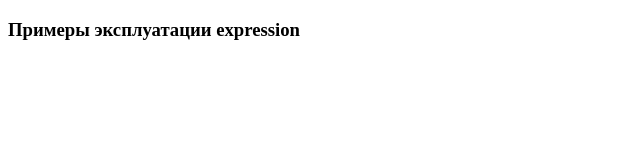
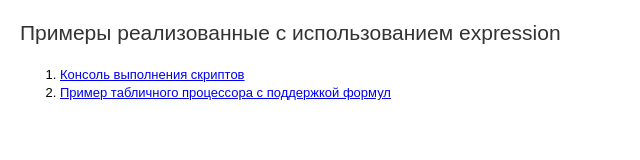
Before and after one commit to matraska23/expression, a plain HTML site: page index.html in a window 1280 px wide. Shown: the whole page, without its empty margins (0-640 px from the left). Drawn offline with Linux system fonts and the light colour scheme.

Commit message:
update gh page

```diff
--- a/index.html
+++ b/index.html
@@ -3,8 +3,29 @@
 <head>
 	<meta charset="utf-8">
 	<title>expression</title>
+	<style>
+	body{
+		margin: 0;
+		font: 13px/18px Arial;
+	}
+	.wrap{
+		margin: 20px;
+	}
+	.header{
+		font-size: 21px;
+		line-height: 24px;
+		color: #333;
+		font-weight: normal;
+	}
+	</style>
 </head>
 <body>
-	<h3>Примеры эксплуатации expression</h3>
+	<div class="wrap">
+		<h3 class="header">Примеры реализованные с использованием expression</h3>
+		<ol>
+			<li><a href="console/console.html">Консоль выполнения скриптов</a></li>
+			<li><a href="tables/tables.html">Пример табличного процессора с поддержкой формул</a></li>
+		</ol>
+	</div>
 </body>
 </html>
```
